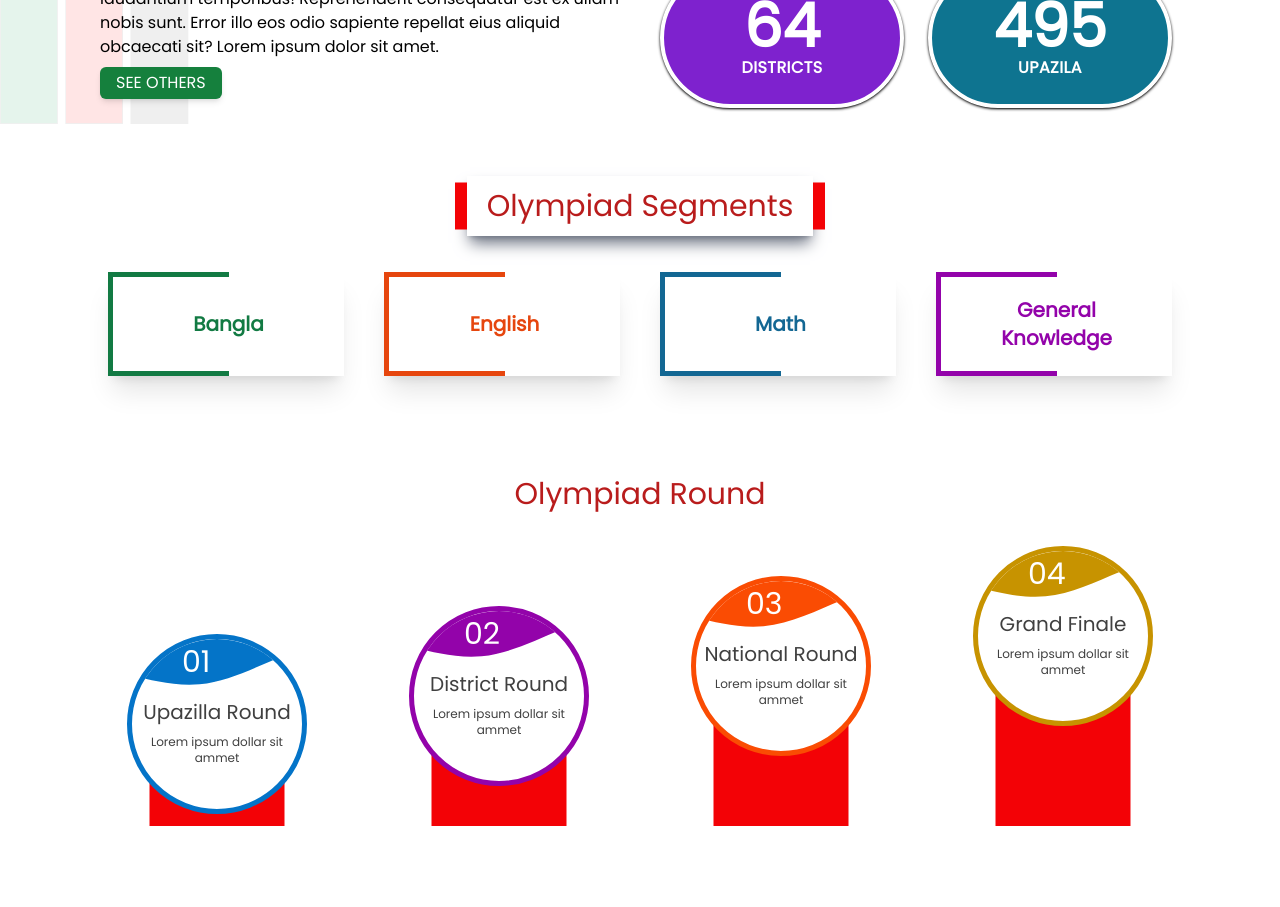
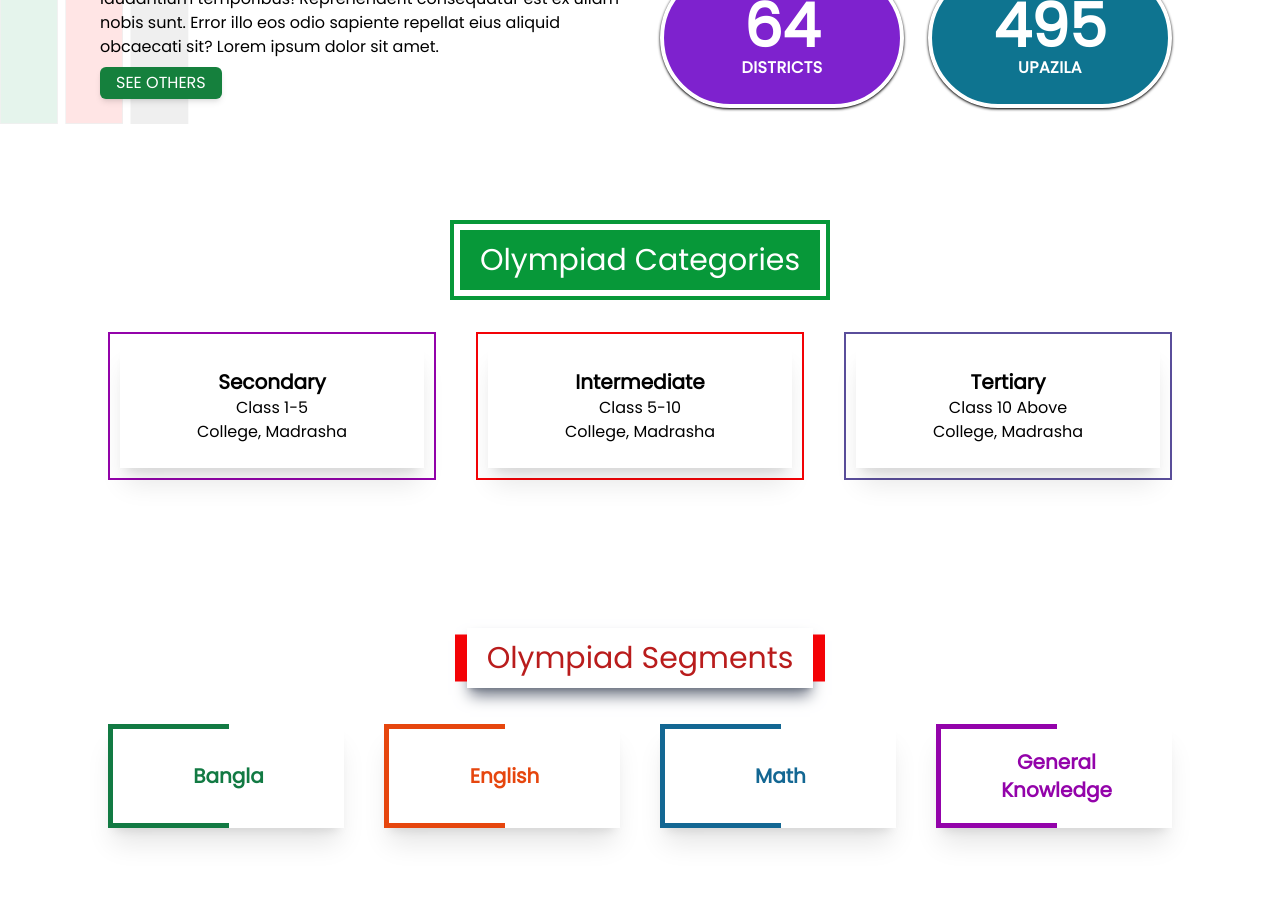
Before and after one commit to ls-kit/careerfrontend, a React (Create React App) app in the folder client/: page / in a window 1280 px wide. Shown: the part 1460-2367 px from the top of the page. Built offline with nearby package versions, Linux system fonts and the light colour scheme.

Commit message:
design update

```diff
--- a/client/src/components/Home/OlympiadCategories.js
+++ b/client/src/components/Home/OlympiadCategories.js
@@ -0,0 +1,60 @@
+import React from "react";
+import VisibilitySensor from "react-visibility-sensor";
+
+
+function OlympiadCategories() {
+  const olympiad = [
+    {
+      Name: "Secondary",
+      category: "Class 1-5",
+      instituteName: "College, Madrasha",
+    },
+    {
+      Name: "Intermediate",
+      category: "Class 5-10",
+      instituteName: "College, Madrasha",
+    },
+    {
+      Name: "Tertiary",
+      category: "Class 10 Above",
+      instituteName: "College, Madrasha",
+    },
+  ];
+
+  return (
+    <div className="container mx-auto px-3 py-20">
+      <div className="text-center">
+        <h2 className="text-3xl font-medium flex-auto my-5 inline-block px-5 py-3 text-white ls_bdr-head" style={{background:"#079839"}}>
+          Olympiad Categories
+        </h2>
+      </div>
+      <div className="grid grid-cols-2 md:grid-cols-3 gap-2 ">
+        {olympiad &&
+          olympiad.map((olympiad) => (
+            <VisibilitySensor>
+              <OlympiadCard
+                name={olympiad.Name}
+                category={olympiad.category}
+                instituteName={olympiad.instituteName}
+              />
+            </VisibilitySensor>
+          ))}
+      </div>
+    </div>
+  );
+}
+
+function OlympiadCard({name, category, instituteName}) {
+
+  return (
+    <div className="text-center relative m-4 ls_bdr-secondary">
+        <div className="flex flex-col shadow-xl h-full justify-center items-center p-6">
+            <h2 className="text-xl font-bold">{name}</h2>
+            <p>{category}</p>
+            <p>{instituteName}</p>
+        </div>
+    </div>
+  );
+}
+
+export default OlympiadCategories;
--- a/client/src/index.css
+++ b/client/src/index.css
@@ -33,6 +33,7 @@ code {
   --color6 : #0474C8;
   --color7 : #FA4C03;
   --color8 : #C79300;
+  --color9 : #5A4E9B;
 }
 
 .container{
@@ -198,3 +199,21 @@ code {
   font-size: 30px;
   color: #fff;
 }
+.ls_bdr-head {
+	background: rgb(7, 152, 57) none repeat scroll 0% 0%;
+	outline: 4px solid rgb(7, 152, 57);
+	border: 6px solid #fff;
+}
+.ls_bdr-secondary {
+	border: 2px solid transparent;
+	padding: 10px;
+}
+.ls_bdr-secondary:first-child {
+  border-color: var(--color4);
+}
+.ls_bdr-secondary:nth-child(2) {
+  border-color: var(--color5);
+}
+.ls_bdr-secondary:nth-child(3) {
+  border-color: var(--color9);
+}
--- a/client/src/pages/Home.js
+++ b/client/src/pages/Home.js
@@ -9,6 +9,7 @@ import Header from '../components/shared/Header';
 import TopHeader from '../components/shared/TopHeader';
 import OlympiadSegment from '../components/Home/OlympiadSegment';
 import OlympiadRound from '../components/Home/OlympiadRound.js';
+import OlympiadCategories from '../components/Home/OlympiadCategories';
 
 const Home = () => {
     return (
@@ -19,6 +20,7 @@ const Home = () => {
             {/* <CountDown /> */}
             {/* <CountUp />  */}
             <Aboutsection/>
+            <OlympiadCategories />
             <OlympiadSegment />
             <OlympiadRound />
             <CourseSlider />
```
